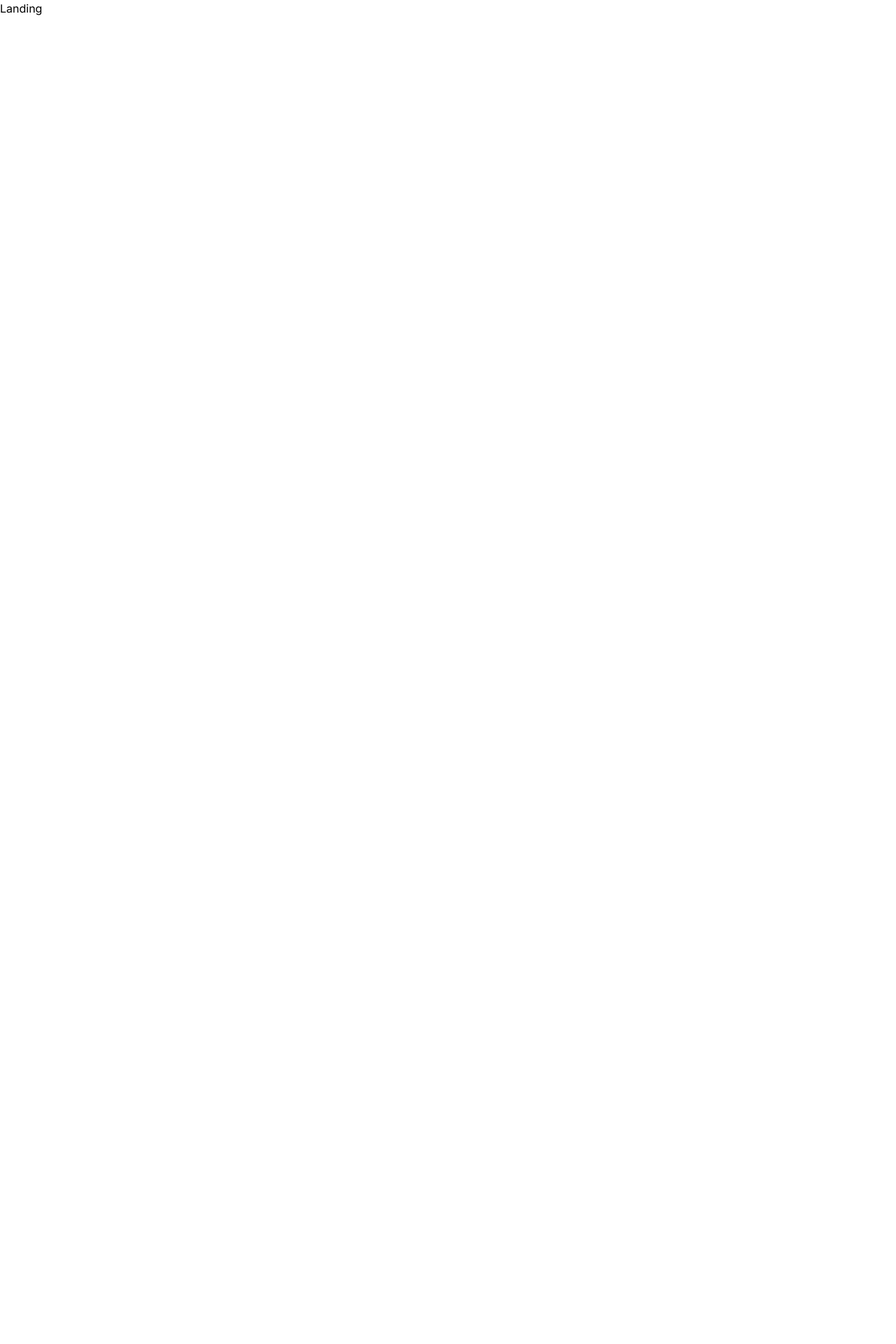
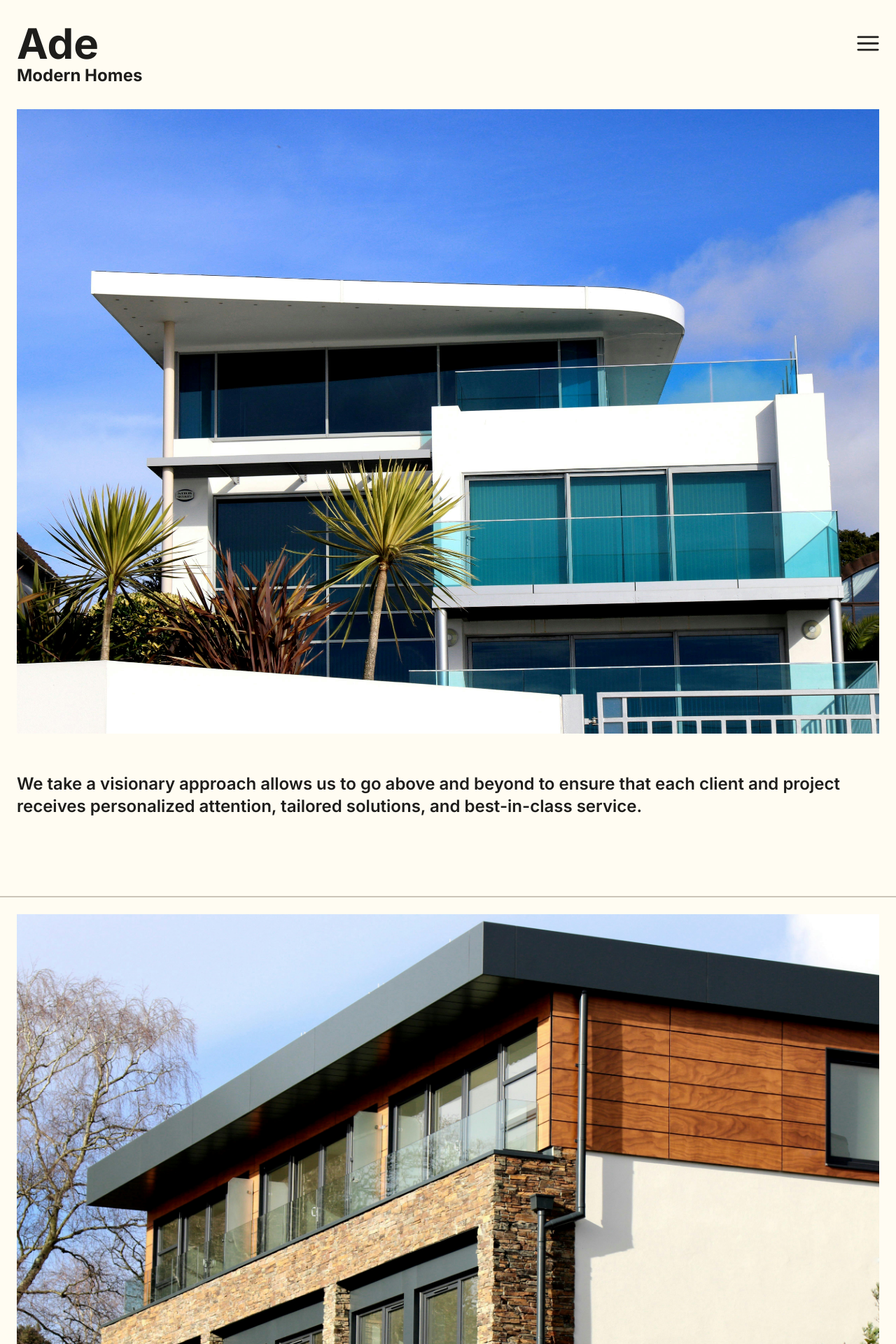
Before and after one commit to cdom27/ade-react-typescript-frontend, a React (Vite) app: page / in a window 1280 px wide. Shown: the top 1920 px of the page at 70% size. Before the commit the page ends 800 px from the top, so only its background shows below. Built offline with nearby package versions, Linux system fonts and the light colour scheme.

Commit message:
Completed base landing page

```diff
--- a/src/routes/public/Landing.tsx
+++ b/src/routes/public/Landing.tsx
@@ -1,7 +1,120 @@
-import React from 'react';
+import PageLayout from '../../layouts/PageLayout';
+import { NavLink } from 'react-router-dom';
+import HeroImg from '../../assets/images/p1.jpg';
+import InfoImg1 from '../../assets/images/p2.jpg';
+import Img from '../../assets/images/p3.jpg';
+import InfoImg2 from '../../assets/images/p4.jpg';
+import InfoCard from '../../components/InfoCard';
+import GImg1 from '../../assets/images/g1.jpg';
+import GImg2 from '../../assets/images/g2.jpg';
+import GImg3 from '../../assets/images/g3.jpg';
+import GImg4 from '../../assets/images/g4.jpg';
+import GImg5 from '../../assets/images/g5.jpg';
+import GImg6 from '../../assets/images/g6.jpg';
+import GImg7 from '../../assets/images/g7.jpg';
+import GalleryImgCard from '../../components/GalleryImgCard';
 
 const Landing = () => {
-  return <div>Landing</div>;
+  return (
+    <PageLayout>
+      <div className="space-y-14 pb-28 px-6">
+        <img
+          src={HeroImg}
+          alt="3 story modern home"
+          loading="lazy"
+          decoding="async"
+          role="img"
+          aria-label="3 story modern home"
+        />
+        <h2 className="text-2xl font-semibold">
+          We take a visionary approach allows us to go above and beyond to
+          ensure that each client and project receives personalized attention,
+          tailored solutions, and best-in-class service.
+        </h2>
+      </div>
+      <InfoCard
+        header="Powered by Partnerships"
+        content="Our team of driven professionals is fueled by a relentless passion for what we do. We operate with honesty, transparency, and trust, building long-lasting relationships that transcend business."
+        link="/vision"
+        linkText="Our Vision"
+        img={InfoImg1}
+      />
+      <div className="px-6 py-28">
+        <img
+          src={Img}
+          alt="Brisk. A seaside community with a relaxed pace of life. Building in La Jolla starts in 2025."
+          loading="lazy"
+          decoding="async"
+          role="img"
+          aria-label="Brisk. A seaside community with a relaxed pace of life. Building in La Jolla starts in 2025."
+        />
+        <p className="font-medium text-md">
+          <span className="font-bold">Brisk</span>. A seaside community with a
+          relaxed pace of life. Building in La Jolla starts in 2025.
+        </p>
+      </div>
+      <InfoCard
+        header="Driven by Insights"
+        content="We thrive on the excitement of unravelling the intricacies of the market, armed with intelligent insights and clever strategies."
+        link="/approach"
+        linkText="Our Approach"
+        img={InfoImg2}
+      />
+      <div className="px-6 pt-28 pb-8 space-y-4 flex flex-col">
+        <h2 className="text-2xl font-semibold">Newest Properties</h2>
+        <section className="flex flex-col">
+          <div className="flex flex-col">
+            <div className="flex flex-col">
+              <GalleryImgCard
+                img={GImg1}
+                title="767 Claiborne Sq, La Jolla, CA 92037"
+                link="/properties"
+              />
+              <GalleryImgCard
+                img={GImg2}
+                title="2585 Calle Del Oro, La Jolla, CA 92037"
+                link="/properties"
+              />
+            </div>
+            <div className="flex flex-col">
+              <div className="flex flex-col">
+                <GalleryImgCard
+                  img={GImg3}
+                  title="3699 Mount Alvarez Ave, San Diego, CA 92111"
+                  link="/properties"
+                />
+                <GalleryImgCard
+                  img={GImg4}
+                  title="2175 Calle Serena, San Diego, CA 92132"
+                  link="/properties"
+                />
+              </div>
+              <GalleryImgCard
+                img={GImg5}
+                title="13606 Bodie Ct, San Diego, CA 92129"
+                link="/properties"
+              />
+            </div>
+          </div>
+          <div className="flex flex-col">
+            <GalleryImgCard
+              img={GImg6}
+              title="5697 Yerba Anita Dr, San Diego, CA 92115"
+              link="/properties"
+            />
+            <GalleryImgCard
+              img={GImg7}
+              title="3329 Orange Ave, San Diego, CA 92104"
+              link="/properties"
+            />
+          </div>
+        </section>
+        <NavLink to="/properties" className="font-bold text-lg underline">
+          View All Properties
+        </NavLink>
+      </div>
+    </PageLayout>
+  );
 };
 
 export default Landing;
```
